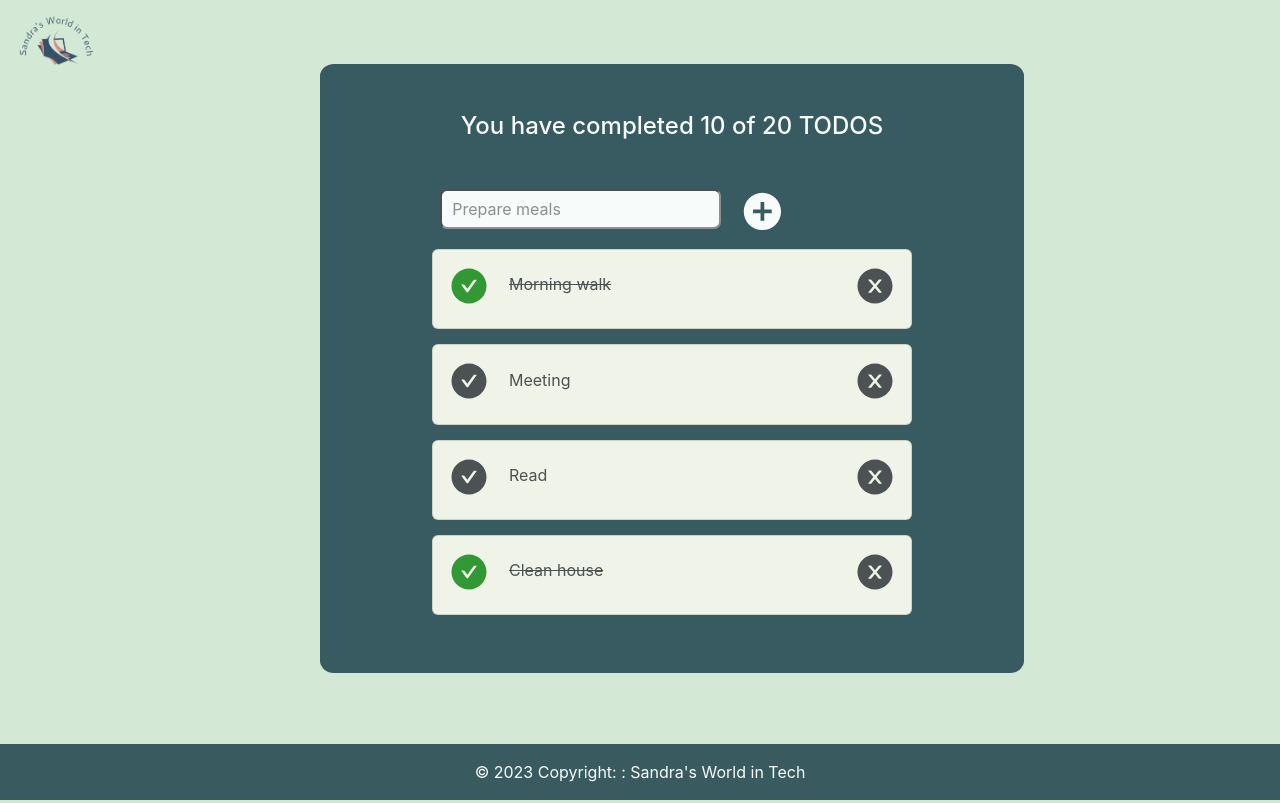
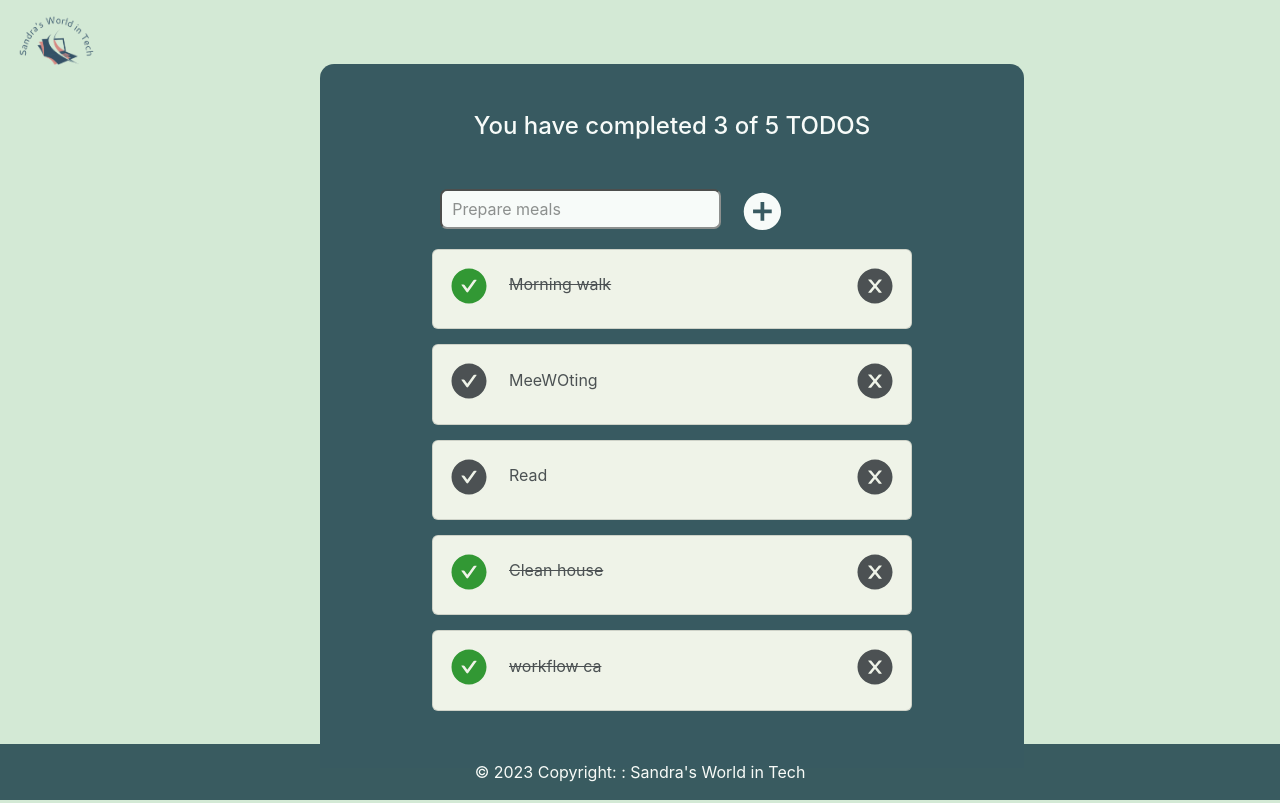
Before and after one commit to Sandra-Chaparro/ToDo-ReactApp, a React (Create React App) app: page / in a window 1280 px wide. Built offline with nearby package versions, Linux system fonts and the light colour scheme.

Commit message:
completed search function for the list of todos with filtering

```diff
--- a/src/App.js
+++ b/src/App.js
@@ -1,3 +1,4 @@
+import React from "react";
 import { TodoCounter } from "./TodoCounter";
 import { TodoItem } from "./TodoItem";
 import { TodoList } from "./TodoList";
@@ -12,7 +13,7 @@ const defaultTodos = [
     completed: true,
   },
   {
-    text: "Meeting",
+    text: "MeeWOting",
     completed: false,
   },
   {
@@ -23,18 +24,36 @@ const defaultTodos = [
     text: "Clean house",
     completed: true,
   },
+  {
+    text: "workflow ca",
+    completed: true,
+  },
 ];
 
 function App() {
+  //useState to track the number of todos
+  const [todos, setTodos] = React.useState(defaultTodos);
+  //useState to track the change on the input from user to searchTodos
+  const [searchValue, setSearchValue] = React.useState(""); //Initalize with an empty string
+  console.log("se busca " + searchValue);
+
+  const completedTodos = todos.filter((todo) => todo.completed).length;
+  const totalTodos = todos.length;
+  const searchedTodos = todos.filter((todo) => {
+    const todoText = todo.text.toLowerCase();
+    const searchText = searchValue.toLowerCase();
+    return todoText.includes(searchText);
+  });
+
   return (
     <>
       <Logo />
       <div style={{ backgroundColor: "#08313A", borderRadius: "2%" }}>
-        <TodoCounter completed={10} total={20} />
-        <TodoSearch />
+        <TodoCounter completed={completedTodos} total={totalTodos} />
+        <TodoSearch searchValue={searchValue} setSearchValue={setSearchValue} />
         <CreateTodoButton />
         <TodoList>
-          {defaultTodos.map((todo) => (
+          {searchedTodos.map((todo) => (
             <TodoItem
               key={todo.text}
               text={todo.text}
--- a/src/TodoSearch.js
+++ b/src/TodoSearch.js
@@ -1,9 +1,6 @@
 import React from "react";
 
-function TodoSearch() {
-  const [searchValue, setSearchValue] = React.useState(""); //Initalize with an empty string
-  console.log("los usuarios buscan " + searchValue);
-
+function TodoSearch({ searchValue, setSearchValue }) {
   return (
     <input
       className="todoSearch"
```
